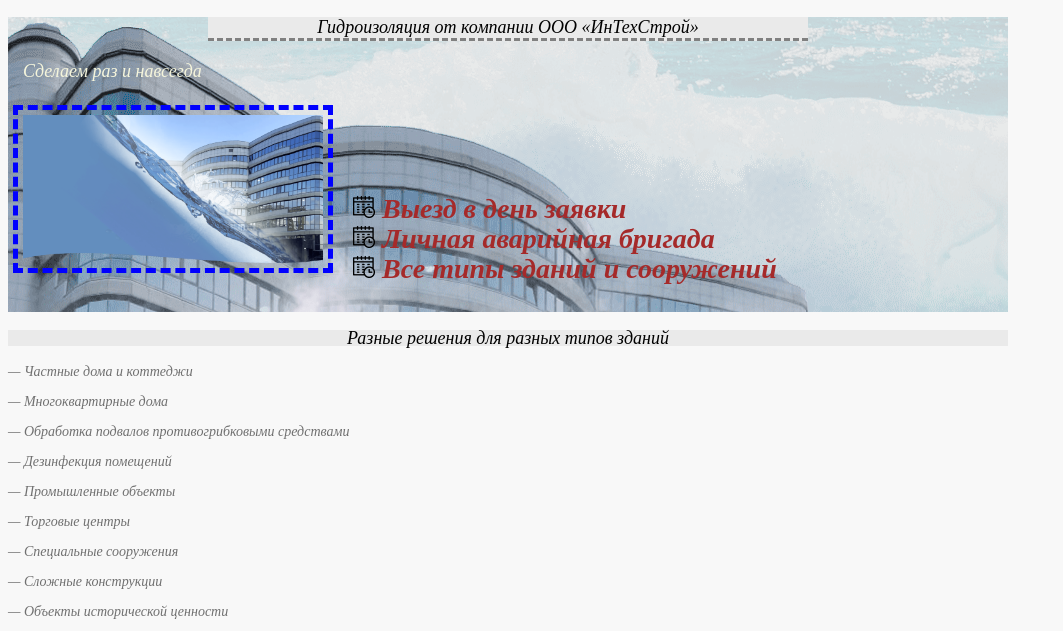
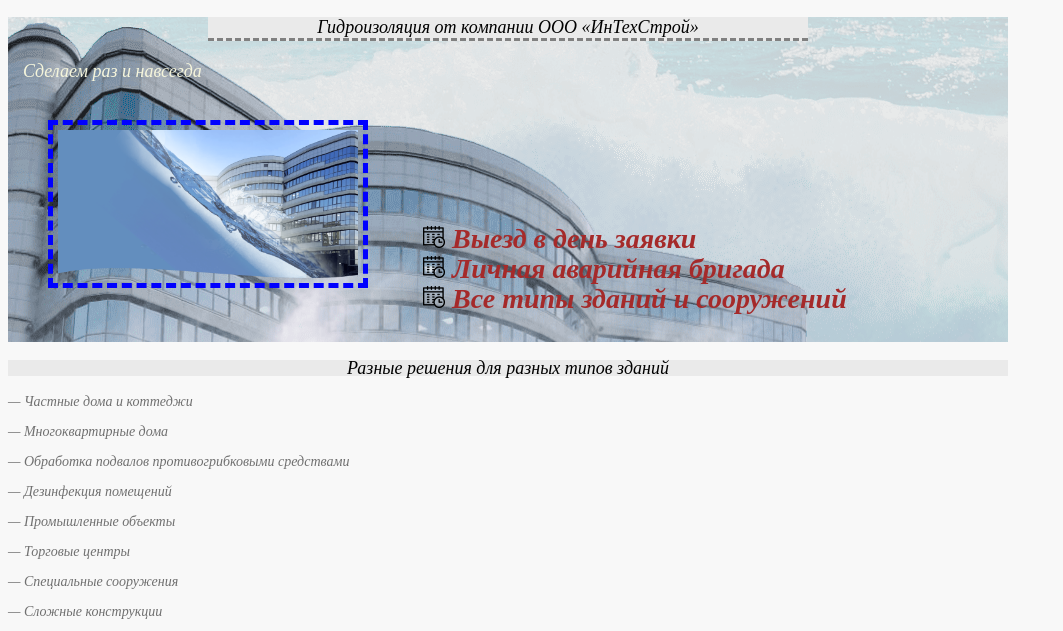
Before and after one commit to radif-ru/html-css_interactive, a plain HTML site: page index.html in a window 1280 px wide. Shown: the part 153-784 px from the top of the page, without its empty margins (0-1063 px from the left). Drawn offline with Linux system fonts and the light colour scheme.

Commit message:
tasks for lesson03

```diff
--- a/css/style.css
+++ b/css/style.css
@@ -43,10 +43,15 @@ h3 {
 
 
 img[alt="gidro"] {
-    border: 5px blue dashed;
+    outline: 5px blue dashed;
     padding: 5px;
     height: 100%;
-    margin: 5px
+    margin: 25px 45px
+}
+
+.gidro img:hover {
+    transform: scale(1.2);
+    transition: 0.3s;
 }
 
 .gidro {
```
